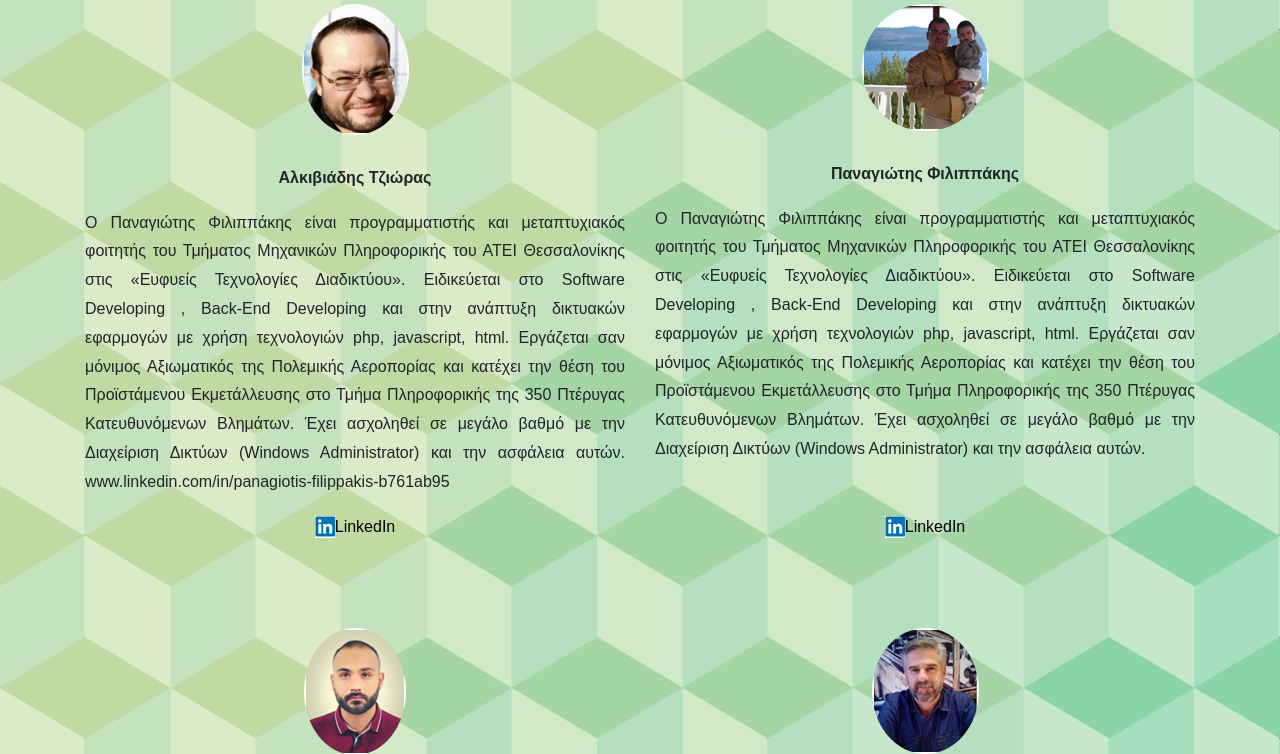
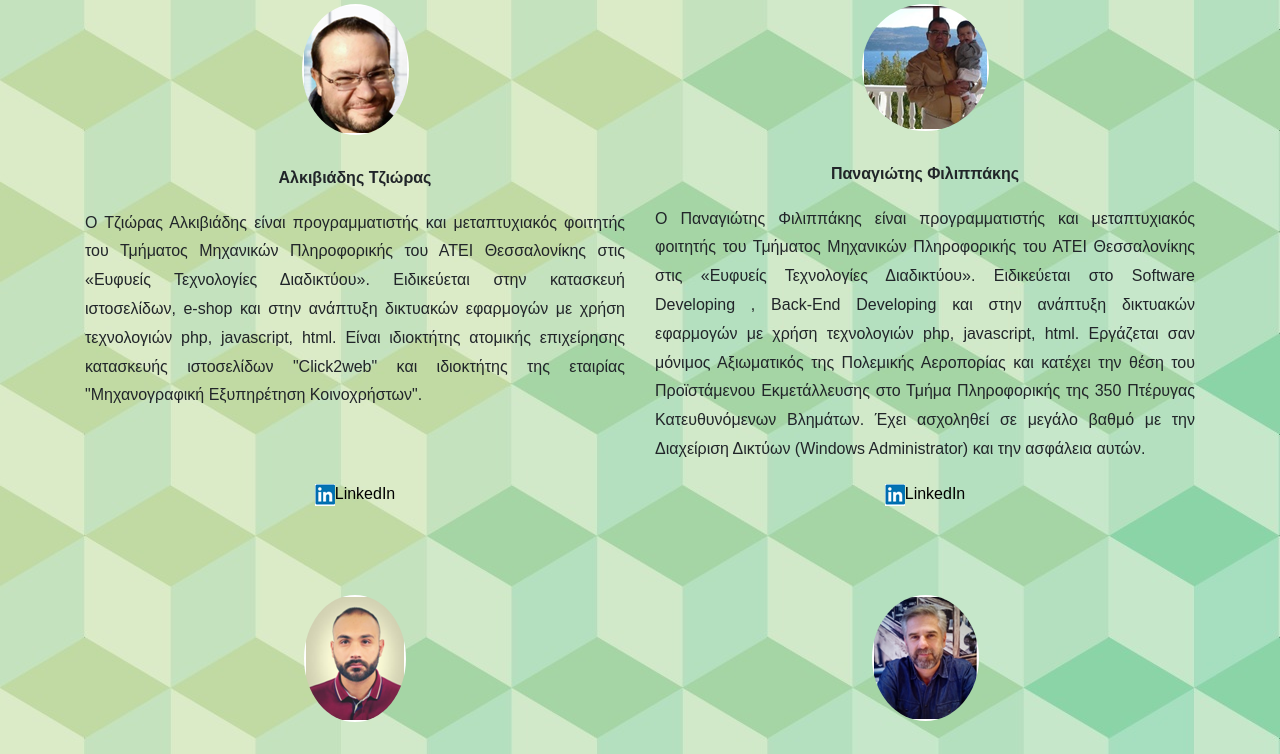
Before and after one commit to panagiotisfilipp/DBLP_PROJECT_ALKIS_PANAGIOTIS_CHRONIS_SAKIS, a PHP site: page /MSC_ERG_1/Final_project/about.php in a window 1280 px wide. Shown: the part 138-892 px from the top of the page. Run offline with PHP 8.4, Linux system fonts and the light colour scheme; the visitor is signed in with stand-in values (Sample User, id 1); some libraries are stand-ins or nearby versions; some web fonts are replaced.

Commit message:
Diorthosi stoixeion

```diff
--- a/Final_project/about.php
+++ b/Final_project/about.php
@@ -65,8 +65,8 @@ session_start();
       <br>
       </p>
 	  <p align="justify">
-		Ο Παναγιώτης Φιλιππάκης είναι προγραμματιστής και μεταπτυχιακός φοιτητής του Τμήματος Μηχανικών Πληροφορικής του ΑΤΕΙ Θεσσαλονίκης στις «Ευφυείς Τεχνολογίες Διαδικτύου». Ειδικεύεται στο Software Developing , Back-End Developing και στην ανάπτυξη δικτυακών εφαρμογών με χρήση τεχνολογιών php, javascript, html. Εργάζεται σαν μόνιμος Αξιωματικός της Πολεμικής Αεροπορίας και κατέχει την θέση του Προϊστάμενου Εκμετάλλευσης στο Τμήμα Πληροφορικής της 350 Πτέρυγας Κατευθυνόμενων Βλημάτων. Έχει ασχοληθεί σε μεγάλο βαθμό με την Διαχείριση Δικτύων (Windows Administrator) και την ασφάλεια αυτών.
-		www.linkedin.com/in/panagiotis-filippakis-b761ab95
+		Ο Τζιώρας Αλκιβιάδης είναι προγραμματιστής και μεταπτυχιακός φοιτητής του Τμήματος Μηχανικών Πληροφορικής του ΑΤΕΙ Θεσσαλονίκης στις «Ευφυείς Τεχνολογίες Διαδικτύου». Ειδικεύεται στην κατασκευή ιστοσελίδων, e-shop και στην ανάπτυξη δικτυακών εφαρμογών με χρήση τεχνολογιών php, javascript, html. Είναι ιδιοκτήτης ατομικής επιχείρησης κατασκευής ιστοσελίδων  "Click2web" και ιδιοκτήτης της εταιρίας "Μηχανογραφική Εξυπηρέτηση Κοινοχρήστων".
+
      </p>
     </div>
     <div align="center" class="col-sm-6">
@@ -87,10 +87,10 @@ session_start();
 </div>
 <div class="row">
 <div align="center" class="col-sm-6">
-<a href="https://www.linkedin.com/in/panagiotis-filippakis-b761ab95/" > <img src="./images/linkedin1.png"/>LinkedIn</i></a>
+<a href="https://www.linkedin.com/in/alkis-tzioras" target="_blank"> <img src="./images/linkedin1.png"/>LinkedIn</i></a>
 </div>
 <div align="center" class="col-sm-6">
-<a href="https://www.linkedin.com/in/panagiotis-filippakis-b761ab95/" > <img src="./images/linkedin1.png"/>LinkedIn</i></a>
+<a href="https://www.linkedin.com/in/panagiotis-filippakis-b761ab95/" target="_blank"> <img src="./images/linkedin1.png"/>LinkedIn</i></a>
 </div>
 </div>
 <br><br><br>
@@ -127,10 +127,10 @@ session_start();
 	</div>
 <div class="row">
 <div align="center" class="col-sm-6">
-	<a href="https://www.linkedin.com/in/vaskos-athanasios/" > <img src="./images/linkedin1.png"/>LinkedIn</i></a>
+	<a href="https://www.linkedin.com/in/vaskos-athanasios/" target="_blank"> <img src="./images/linkedin1.png"/>LinkedIn</i></a>
 </div>
 <div align="center" class="col-sm-6">
-		<a href="https://www.linkedin.com/in/chronis-koukaras-36978485/" > <img src="./images/linkedin1.png"/>LinkedIn</i></a>
+		<a href="https://www.linkedin.com/in/chronis-koukaras-36978485/" target="_blank"> <img src="./images/linkedin1.png"/>LinkedIn</i></a>
 </div>
 </div>
  </div>
```
